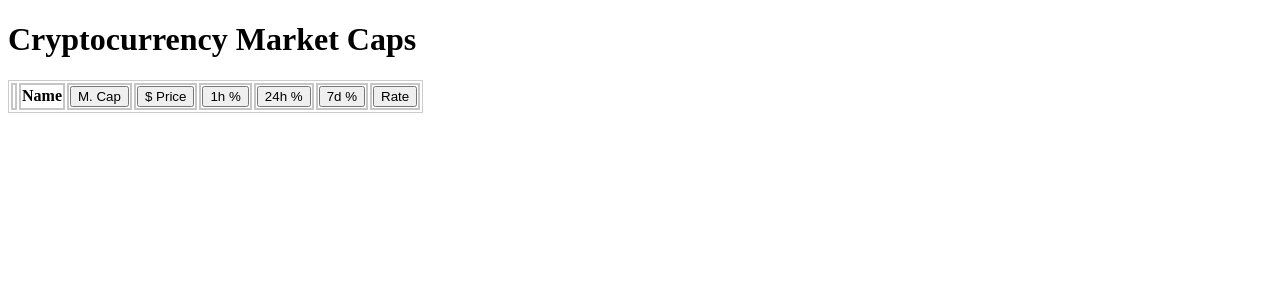
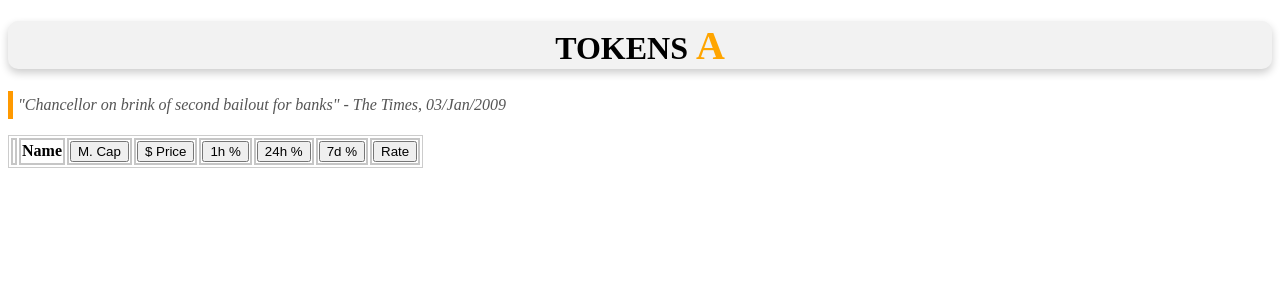
Before and after one commit to jeremy-n-martin/website-tokensa-com, a Flask app: template templates/index.html in a window 1280 px wide. Shown: the top 300 px of the page. Run offline with Flask 2, Linux system fonts and the light colour scheme; the template is opened without the code that fills it, so the values that code supplies are empty.

Commit message:
added style

```diff
--- a/static/style.css
+++ b/static/style.css
@@ -1,3 +1,11 @@
+/* Define the cyberpunk font (replace 'CyberpunkFont' with the actual font name or font family) */
+@font-face {
+    font-family: 'CyberpunkFont';
+    src: url('cryptofont.woff') format('woff');
+}
+
+
+
 table {
     border: 1px solid #ccc;
 }
@@ -20,3 +28,27 @@ td img {
 .market_cap-column {
     text-align: right;
 }
+
+
+
+
+.bitcoin-quote {
+    font-style: italic;
+    color: #555;
+    padding: 5px;
+    border-left: 5px solid #ff9900;
+}
+
+.bitcoin-section {
+    background-color: #f2f2f2;
+    padding: 0px;
+    border-radius: 10px;
+    text-align: center;
+    box-shadow: 0 4px 8px 0 rgba(0,0,0,0.2);
+}
+
+.orange-a {
+    font-size: 40px;
+    font-family: 'CyberpunkFont'; /* Use the cyberpunk font */
+    color: orange; /* Set the color to orange */
+}
--- a/templates/index.html
+++ b/templates/index.html
@@ -17,7 +17,10 @@
     </script>
 </head>
 <body>
-    <h1>Cryptocurrency Market Caps</h1>
+    <div class="bitcoin-section">
+        <h1>TOKENS <span class="orange-a">A</span> </h1>
+    </div>
+    <p class="bitcoin-quote">"Chancellor on brink of second bailout for banks" - The Times, 03/Jan/2009</p>
 
     <table>
         <thead>
```
Also changed, not shown: static/cryptofont.woff (added).
